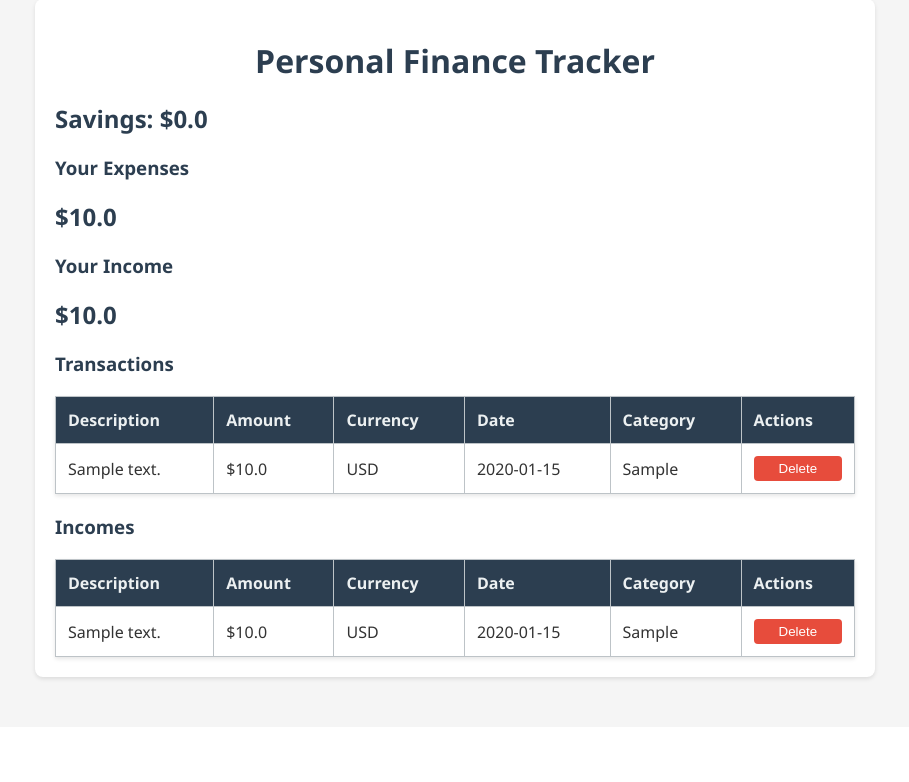
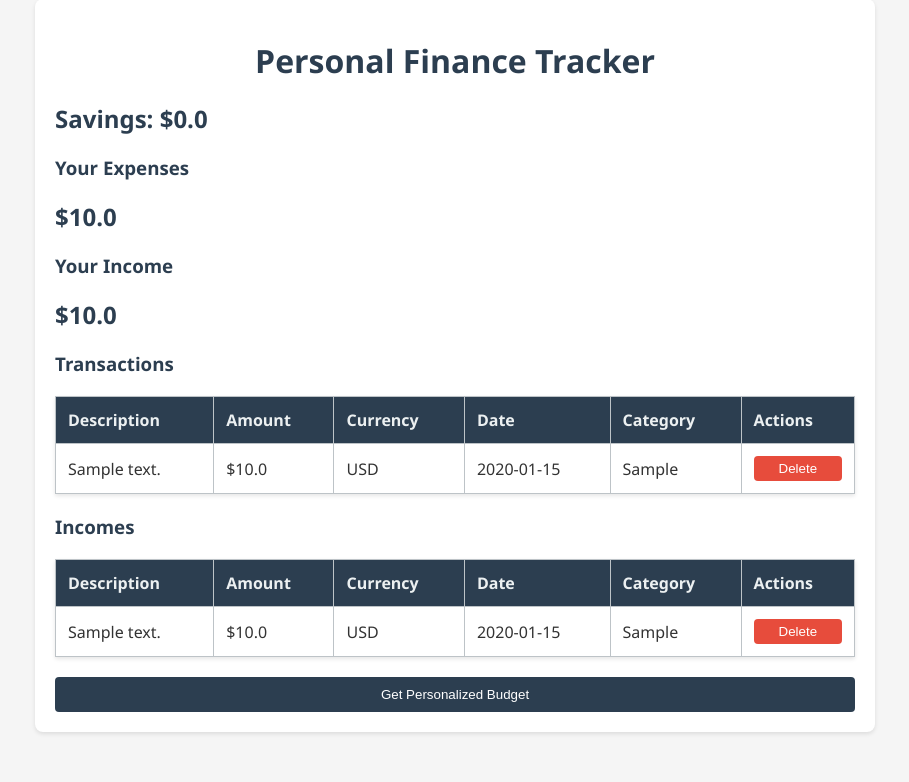
Before and after one commit to vlunpun/cheaply, a Flask app: page / in a window 1280 px wide. Shown: the part 116-898 px from the top of the page, without its empty margins (185-1094 px from the left). Before the commit the page ends 798 px from the top, so only its background shows below. Run offline with Flask 3, Linux system fonts and the light colour scheme; a user stored in the database is signed in; tables that the repository leaves empty hold one stand-in row (values such as "Sample post"); parts of the project's set-up code (start-up, migrations or seed data) failed here and were passed over.

Commit message:
worked on front end for api button

```diff
--- a/main.py
+++ b/main.py
@@ -3,6 +3,9 @@ from forms import RegistrationForm, LoginForm, TransactionForm, IncomeForm
 from models import db, login_manager, User, Transaction, Income
 from flask_bcrypt import Bcrypt
 from flask_login import login_user, current_user, logout_user, login_required
+import openai
+import os
+from dotenv import load_dontenv
 
 # configure application objects
 app = Flask(__name__)
@@ -12,12 +15,10 @@ db.init_app(app)
 bcrypt = Bcrypt(app)
 login_manager.init_app(app)
 login_manager.login_view = 'login'      #specifies the route to redirect users if they need to login
-
 # This callback is used to reload the user object from the user ID stored in the session.
 @login_manager.user_loader
 def load_user(user_id):
     return User.query.get(int(user_id))
-
 @app.route('/register', methods=['GET', 'POST'])
 def register():
     form = RegistrationForm()
@@ -31,7 +32,6 @@ def register():
         flash('Your account has been created! You are now able to log in', 'success')
         return redirect(url_for('login'))       # if entry is valid then redirect to login page
     return render_template('register.html', form=form)
-
 @app.route('/login', methods=['GET', 'POST'])
 def login():
     # if user is authenticated the this prevents logged-in users from accessing the login page again and redirects them to home
@@ -46,14 +46,12 @@ def login():
         else:
             flash('Login Unsuccessful. Please check email and password', 'danger')      #if invalid login then flash message
     return render_template('login.html', form=form)
-
 @app.route('/logout')
 @login_required
 def logout():
     logout_user()
     return redirect(url_for('home'))
-
-@app.route('/', methods=['GET'])
+@app.route('/', methods=['GET', 'POST'])
 @login_required
 def home():
     transactions = Transaction.query.filter_by(user_id=current_user.id).all()       #filters all the transactions by the user id
@@ -61,8 +59,12 @@ def home():
     total_expenses = sum(t.amount for t in transactions)        #adds up all the expenses in the variable transactions
     total_income = sum(i.amount for i in incomes)       #adds up al of the income in the incomes variable
     savings = total_income - total_expenses
-    return render_template('home.html', transactions=transactions, incomes=incomes, total_expenses=total_expenses, total_income=total_income, savings=savings)
-
+    budget = None
+    if request.method == 'POST':
+        transactions_list = [{"description": t.description, "amount": t.amount, "currency": t.currency} for t in transactions]
+        incomes_list = [{"description": i.description, "amount": i.amount, "currency": i.currency} for i in incomes]
+        budget = get_budget(transactions_list, incomes_list)
+    return render_template('home.html', transactions=transactions, incomes=incomes, total_expenses=total_expenses, total_income=total_income, savings=savings, budget=budget)
 @app.route('/add', methods=['GET', 'POST'])
 @login_required
 def add_transaction():
@@ -82,7 +84,6 @@ def add_transaction():
         flash('Transaction added successfully!', 'success')     #if valid then flash method
         return redirect(url_for('add_transaction'))         #redirect to same page to reset form entries
     return render_template('add_transaction.html', form=form)
-
 @app.route('/add_income', methods=['GET', 'POST'])
 @login_required
 def add_income():
@@ -101,7 +102,6 @@ def add_income():
         flash('Income added successfully!', 'success')
         return redirect(url_for('home'))
     return render_template('add_income.html', form=form)
-
 @app.route('/delete', methods=['POST'])
 @login_required
 def delete_transaction():
@@ -111,7 +111,6 @@ def delete_transaction():
     db.session.commit()     #commit the changes to the database
     flash('Transaction deleted successfully!', 'success')   #flash message once deleted
     return redirect(url_for('home'))    #refresh the page
-
 @app.route('/delete_income', methods=['POST'])
 @login_required
 def delete_income():
@@ -121,7 +120,27 @@ def delete_income():
     db.session.commit()  #commit the changes to the database
     flash('Income deleted successfully!', 'success')  #flash a success message to the user
     return redirect(url_for('home'))  #redirect the user back to the home page
-
+def get_budget(transactions, incomes):
+    openai.api_key = os.getenv('OPENAI_API_KEY')
+    transactions_str = "\n".join([f"{t['description']}: {t['amount']} {t['currency']}" for t in transactions])
+    incomes_str = "\n".join([f"{i['description']}: {i['amount']} {i['currency']}" for i in incomes])
+    prompt = (
+        f"Here are my transactions:\n{transactions_str}\n\n"
+        f"Here are my incomes:\n{incomes_str}\n\n"
+        "Can you create a personalized and friendly budget plan for me based on these transactions and incomes? "
+        "Please consider my income sources and suggest how I can allocate my expenses effectively."
+    )
+    response = openai.ChatCompletion.create(
+        model="gpt-3.5-turbo",
+        messages=[
+            {
+                "role": "user",
+                "content": prompt,
+            }
+        ]
+    )
+    budget = response.choices[0].message['content'].strip()
+    return budget
 if __name__ == '__main__':
     with app.app_context():
         db.create_all()         #this ensures the tables are created before the app starts
--- /dev/null
+++ b/package.json
@@ -0,0 +1,5 @@
+{
+  "dependencies": {
+    "openai": "^4.0.0"
+  }
+}
--- a/static/style.css
+++ b/static/style.css
@@ -221,3 +221,25 @@ table button {
 table button:hover {
   background-color: #c0392b;
 }
+
+/* Button Styles */
+.btn-small {
+  padding: 10px 15px;
+  border-radius: 4px;
+  background-color: #2c3e50;
+  border: none;
+  border-radius: 4px;
+  color: white;
+  cursor: pointer;
+  transition: background-color 0.3s;
+}
+
+.btn-small:hover {
+  background-color: #2980b9;
+}
+
+/* Container Styles for Budget Button */
+.budget-button-container {
+  margin-top: 20px;
+  text-align: center;
+}
--- a/templates/home.html
+++ b/templates/home.html
@@ -1,6 +1,4 @@
-{% extends "layout.html" %}
-
-{% block content %}
+{% extends "layout.html" %} {% block content %}
 <h1>Personal Finance Tracker</h1>
 <div>
   <h2>Savings: ${{ savings }}</h2>
@@ -15,7 +13,7 @@
 </div>
 <div>
   <h3>Transactions</h3>
-    <table border="1">
+  <table>
     <thead>
       <tr>
         <th>Description</th>
@@ -36,7 +34,11 @@
         <td>{{ transaction.category }}</td>
         <td>
           <form method="POST" action="{{ url_for('delete_transaction') }}">
-                            <input type="hidden" name="transaction_id" value="{{ transaction.id }}">
+            <input
+              type="hidden"
+              name="transaction_id"
+              value="{{ transaction.id }}"
+            />
             <button type="submit">Delete</button>
           </form>
         </td>
@@ -47,7 +49,7 @@
 </div>
 <div>
   <h3>Incomes</h3>
-    <table border="1">
+  <table>
     <thead>
       <tr>
         <th>Description</th>
@@ -68,7 +70,7 @@
         <td>{{ income.category }}</td>
         <td>
           <form method="POST" action="{{ url_for('delete_income') }}">
-                            <input type="hidden" name="income_id" value="{{ income.id }}">
+            <input type="hidden" name="income_id" value="{{ income.id }}" />
             <button type="submit">Delete</button>
           </form>
         </td>
@@ -77,4 +79,16 @@
     </tbody>
   </table>
 </div>
-{% endblock %}
+<div class="budget-button-container">
+  <form method="POST" action="{{ url_for('home') }}">
+    <button type="submit" name="action" value="get_budget" class="btn-small">
+      Get Personalized Budget
+    </button>
+  </form>
+</div>
+{% if budget %}
+<div>
+  <h3>Your Personalized Budget</h3>
+  <p>{{ budget }}</p>
+</div>
+{% endif %} {% endblock %}
```
Also changed, not shown: package-lock.json (added), 1 other file. Lines whose indentation alone changed are shown as unchanged.
